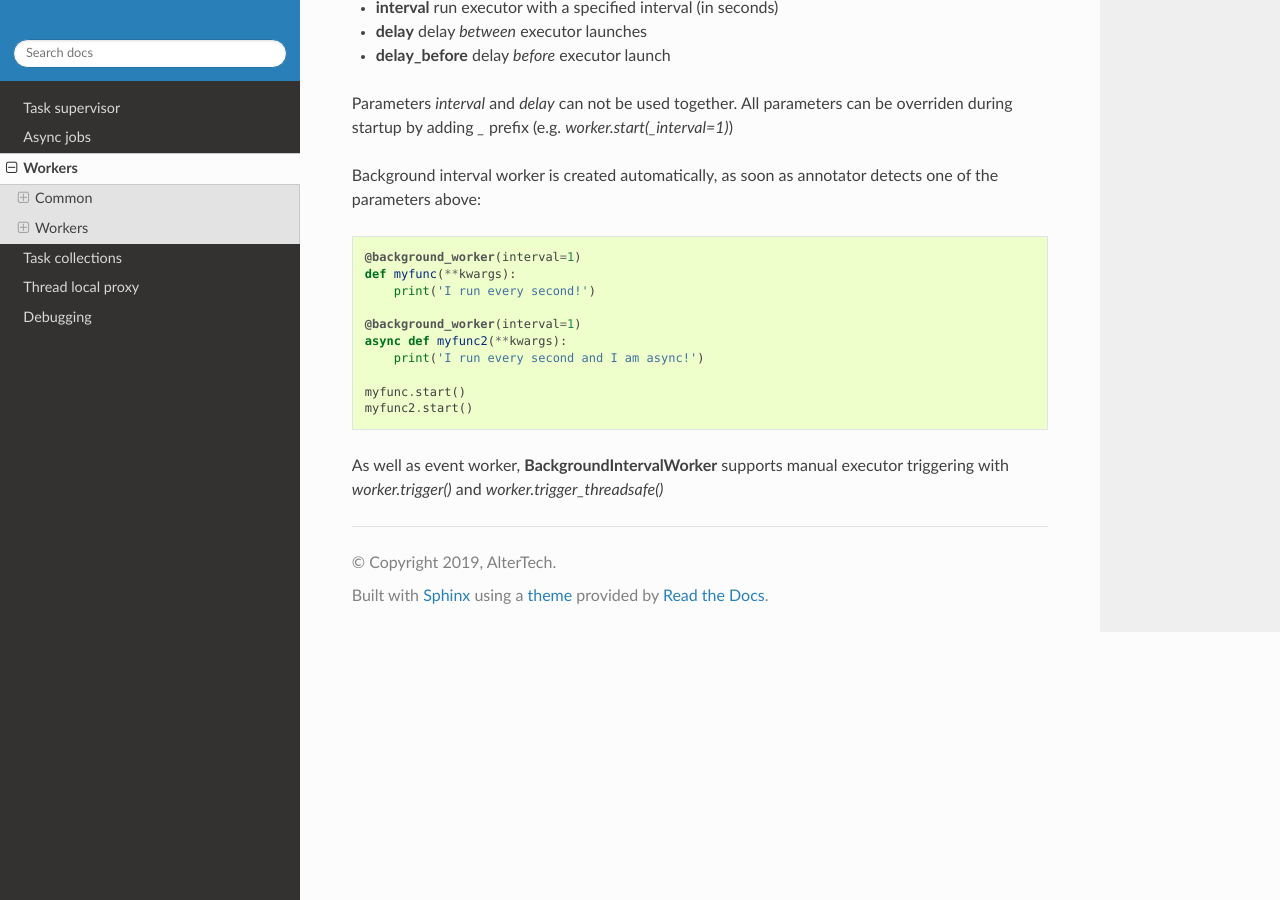
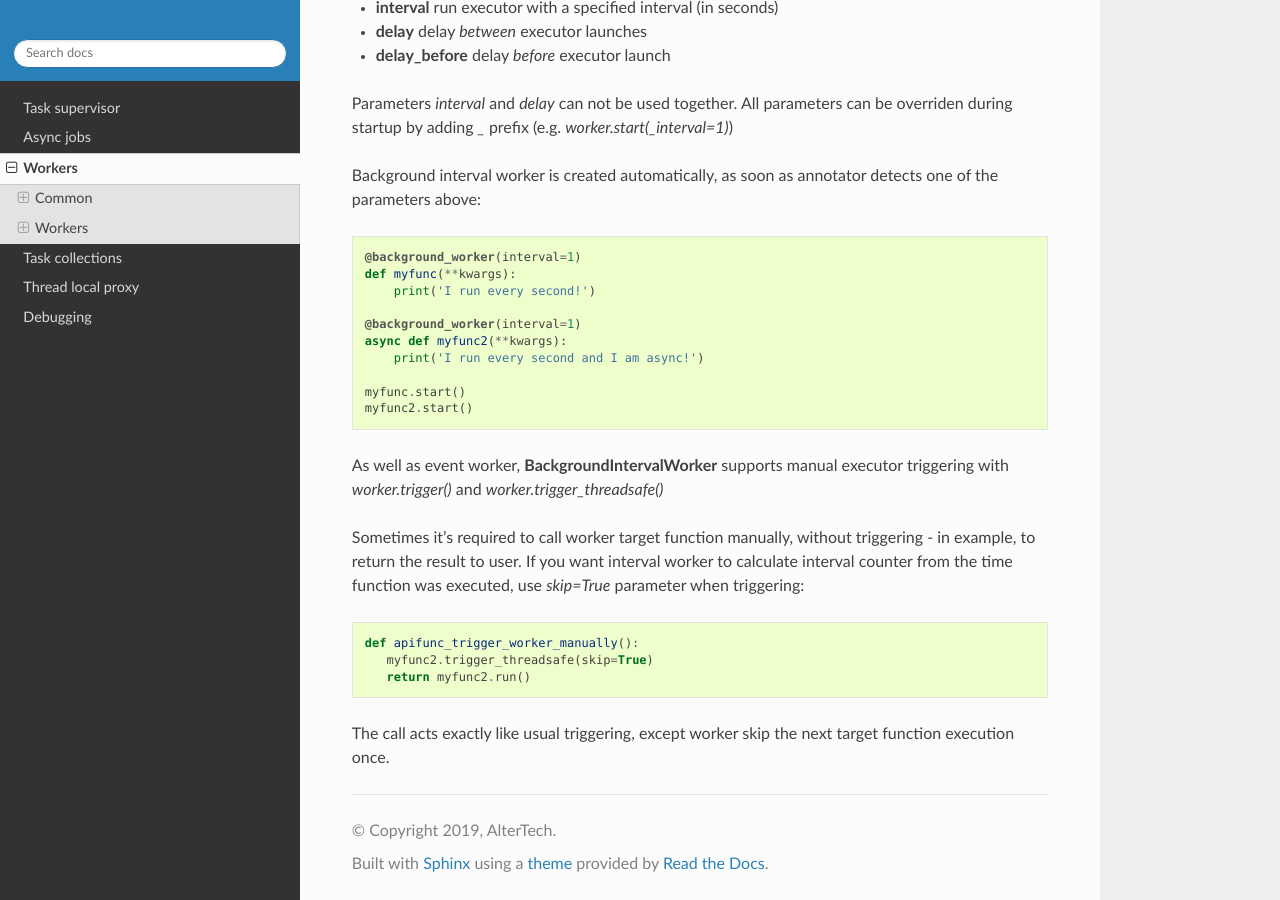
Before and after one commit to alttch/neotasker, a Sphinx documentation site: the page built from doc/workers.rst, in a window 1280 px wide and 900 px high, scrolled down 6121 px. Built offline with Sphinx 7.4.7 and the Read the Docs theme 2.0.0, drawn with Linux system fonts in a browser that asks for light colours.

Commit message:
skip trigger doc

```diff
--- a/doc/workers.rst
+++ b/doc/workers.rst
@@ -327,3 +327,17 @@ detects one of the parameters above:
 
 As well as event worker, **BackgroundIntervalWorker** supports manual executor
 triggering with *worker.trigger()* and *worker.trigger_threadsafe()*
+
+Sometimes it's required to call worker target function manually, without
+triggering - in example, to return the result to user. If you want interval
+worker to calculate interval counter from the time function was executed, use
+*skip=True* parameter when triggering:
+
+.. code:: python
+
+   def apifunc_trigger_worker_manually():
+      myfunc2.trigger_threadsafe(skip=True)
+      return myfunc2.run()
+
+The call acts exactly like usual triggering, except worker skip the next target
+function execution once.
```
